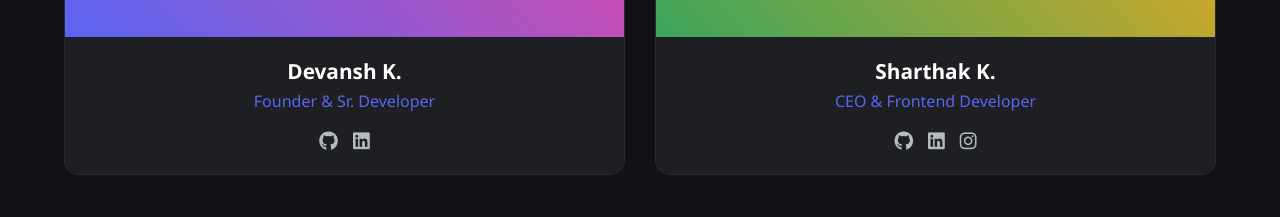
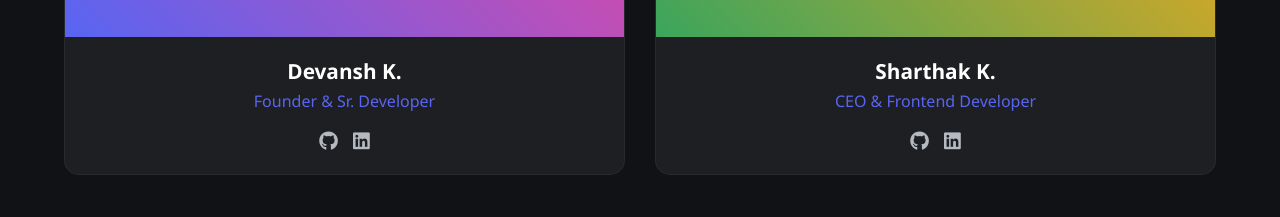
Before and after one commit to DevanshInteract/interactdevelopments, a plain HTML site: page index.html in a window 1280 px wide. Shown: the part 3760-3977 px from the top of the page. Drawn offline with Linux system fonts and the light colour scheme.

Commit message:
index.html

```diff
--- a/index.html
+++ b/index.html
@@ -923,9 +923,8 @@
                         <h3>Sharthak K.</h3>
                         <p>CEO & Frontend Developer</p>
                         <div class="social-links">
-                            <a href="#"><i class="fab fa-github"></i></a>
-                            <a href="#"><i class="fab fa-linkedin"></i></a>
-                            <a href="#"><i class="fab fa-instagram"></i></a>
+                            <a href="https://github.com/sharthak007"><i class="fab fa-github"></i></a>
+                            <a href="www.linkedin.com/in/sharthak-karankar"><i class="fab fa-linkedin"></i></a>
                         </div>
                     </div>
                 </div>
```
